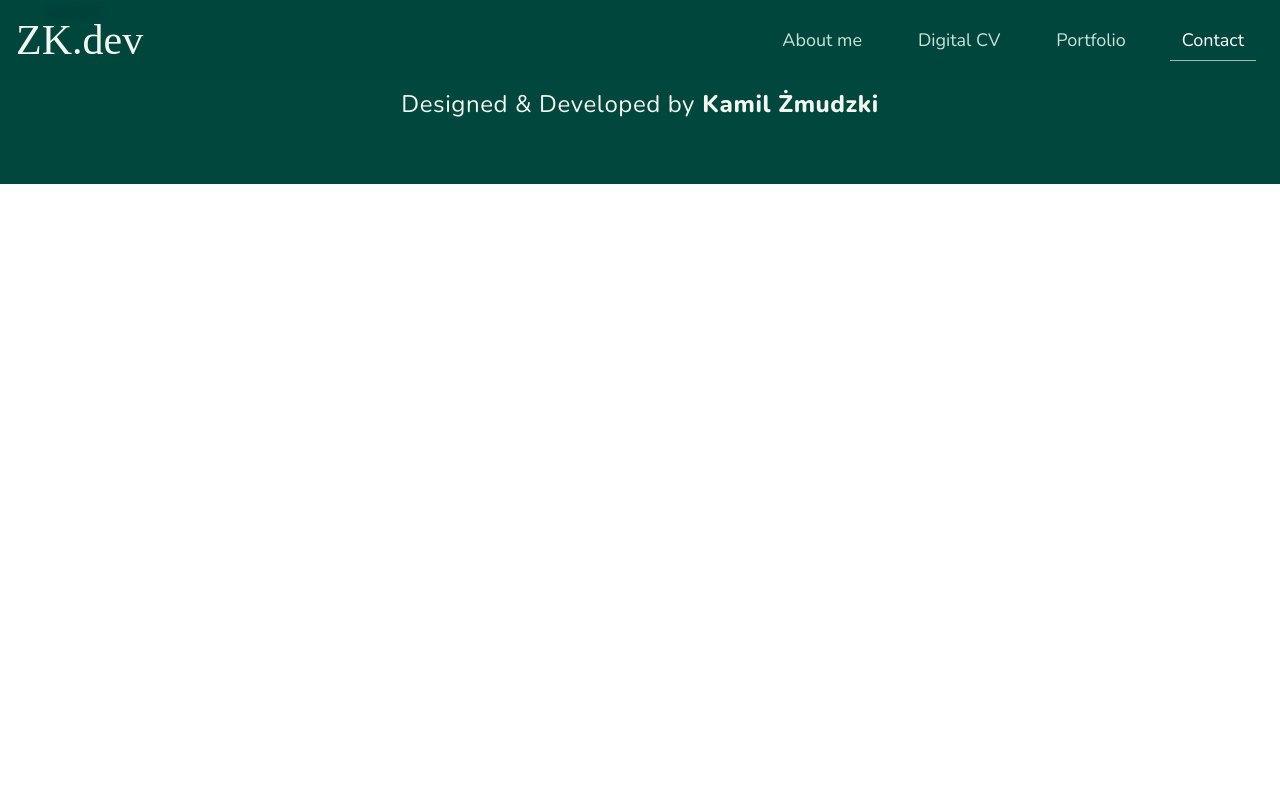
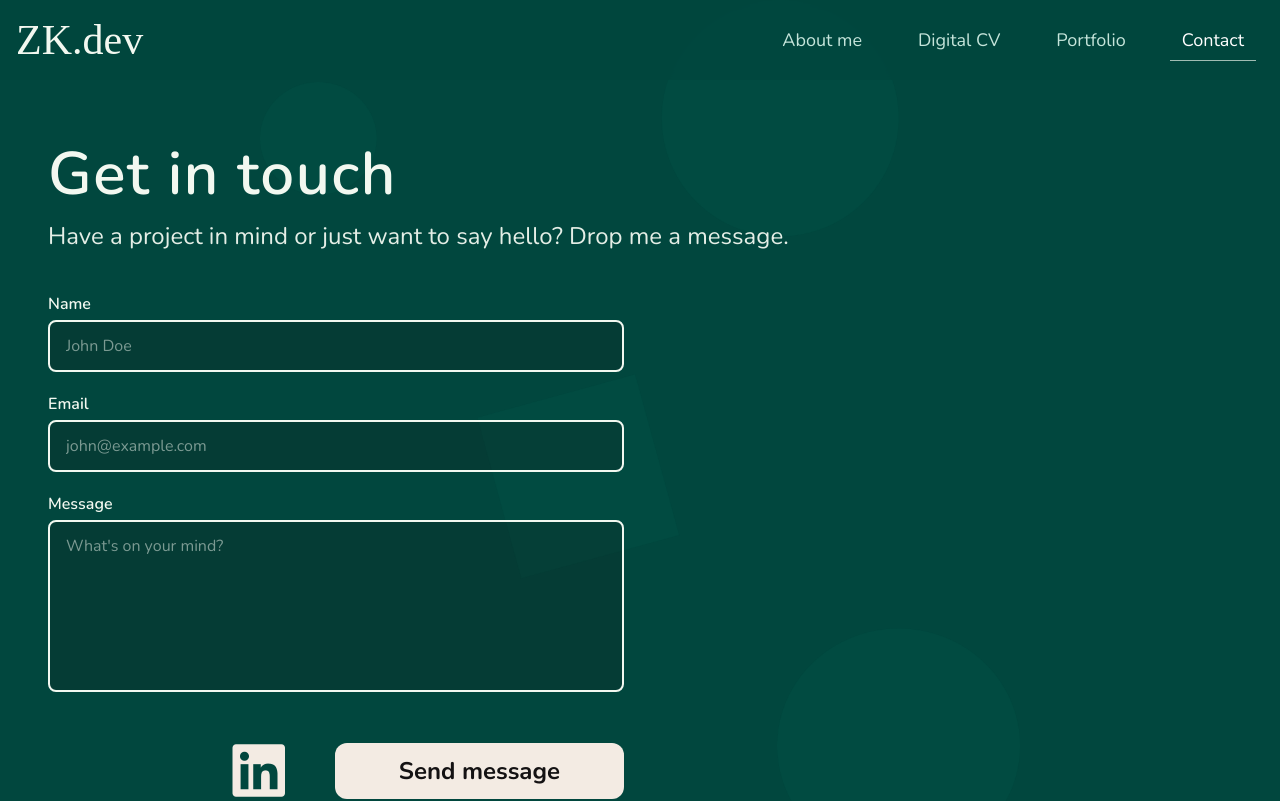
Before and after one commit to zmudzkikamil/kzmudzki-portfolio-client, a React (Vite) app: page /contact in a window 1280 px wide. Shown: the top 801 px of the page. Built offline with nearby package versions, Linux system fonts and the light colour scheme; no server answers; a web font is replaced by a local one.

Commit message:
added contact form

```diff
--- a/package.json
+++ b/package.json
@@ -16,6 +16,7 @@
     "@fortawesome/fontawesome-free": "^6.7.2",
     "@fortawesome/react-fontawesome": "^0.2.2",
     "@headlessui/react": "^2.2.0",
+    "@hookform/resolvers": "^5.2.2",
     "@tanstack/react-query": "^5.62.3",
     "@tanstack/react-query-devtools": "^5.62.3",
     "axios": "^1.7.9",
@@ -25,7 +26,10 @@
     "react-dom": "^18.3.1",
     "react-error-boundary": "^4.1.2",
     "react-helmet-async": "^2.0.5",
-    "react-router": "^7.0.2"
+    "react-hook-form": "^7.71.1",
+    "react-router": "^7.0.2",
+    "tailwind-merge": "^3.5.0",
+    "zod": "^4.3.6"
   },
   "devDependencies": {
     "@eslint/js": "^9.11.1",
--- /dev/null
+++ b/src/api/errors.ts
@@ -0,0 +1,10 @@
+import { AxiosError } from "axios";
+
+export function extractServerError(error: Error | null): string | null {
+  if (!error) return null;
+  const data = (error as AxiosError<{ message: string | string[] }>).response
+    ?.data;
+  if (!data) return error.message;
+  const { message } = data;
+  return Array.isArray(message) ? message.join(". ") : message;
+}
--- /dev/null
+++ b/src/api/services/contact.ts
@@ -0,0 +1,6 @@
+import { api } from "../api";
+import { ContactFormData } from "../types/contact";
+
+export const sendContact = async (data: ContactFormData): Promise<void> => {
+  return api.post("/contact", data);
+};
--- /dev/null
+++ b/src/api/types/contact.ts
@@ -0,0 +1,15 @@
+import { z } from "zod";
+
+export const contactSchema = z.object({
+  name: z
+    .string()
+    .min(2, "Name must be at least 2 characters")
+    .max(100, "Name must be at most 100 characters"),
+  email: z.email("Enter a valid email address"),
+  message: z
+    .string()
+    .min(10, "Message must be at least 10 characters")
+    .max(2000, "Message must be at most 2000 characters"),
+});
+
+export type ContactFormData = z.infer<typeof contactSchema>;
--- a/src/shared/components/form/button.tsx
+++ b/src/shared/components/form/button.tsx
@@ -1,9 +1,13 @@
+import { Spinner } from "@/shared/components/spinner";
 import { classNames } from "@/utils/classNames";
 import React from "react";
+import { twMerge } from "tailwind-merge";
 
 export interface ButtonProps {
-  onClick: () => void;
+  onClick?: () => void;
+  type?: "button" | "submit" | "reset";
   label: string;
+  loading?: boolean;
   disabled?: boolean;
   className?: string;
   testId?: string;
@@ -11,24 +15,32 @@ export interface ButtonProps {
 
 const Button: React.FC<ButtonProps> = ({
   onClick,
+  type = "button",
   label,
+  loading = false,
   disabled = false,
   className,
   testId,
 }) => {
-  const buttonStyle = classNames({
-    "py-3 px-14 lg:px-16 rounded-full bg-cta hover:bg-white min-w-max text:xl lg:text-2xl leading-none text-black font-bold":
-      true,
-    "bg-grey text-white": disabled,
-    [className as string]: !!className,
-  });
+  const isDisabled = disabled || loading;
+  const buttonStyle = twMerge(
+    classNames({
+      "inline-flex items-center justify-center gap-2 py-3 px-14 lg:px-16 rounded-full bg-cta min-w-max text:xl lg:text-2xl leading-none text-black font-bold transition-colors":
+        true,
+      "hover:bg-white": !isDisabled,
+      "bg-grey text-white cursor-not-allowed": isDisabled,
+    }),
+    className,
+  );
   return (
     <button
+      type={type}
       onClick={onClick}
-      disabled={disabled}
+      disabled={isDisabled}
       className={buttonStyle}
       data-testid={testId || "button"}
     >
+      {loading && <Spinner size="sm" variant="primary" />}
       {label}
     </button>
   );
--- a/src/shared/components/form/index.ts
+++ b/src/shared/components/form/index.ts
@@ -1 +1,3 @@
 export * from "./button";
+export * from "./input";
+export * from "./textarea";
--- /dev/null
+++ b/src/shared/components/form/input.tsx
@@ -0,0 +1,38 @@
+import { classNames } from "@/utils/classNames";
+import React from "react";
+import { inputBase } from "./styles";
+
+interface Props extends React.ComponentPropsWithoutRef<"input"> {
+  label: string;
+  error?: string;
+}
+
+export const Input = React.forwardRef<HTMLInputElement, Props>(
+  ({ label, error, id, className, ...props }, ref) => (
+    <div>
+      <label
+        htmlFor={id}
+        className="block mb-1 text-base text-secondary font-semibold"
+      >
+        {label}
+      </label>
+      <input
+        id={id}
+        ref={ref}
+        className={classNames({
+          [inputBase]: true,
+          "border-red-400": !!error,
+          [className as string]: !!className,
+        })}
+        {...props}
+      />
+      {error && (
+        <p className="mt-1 text-sm text-red-400" role="alert">
+          {error}
+        </p>
+      )}
+    </div>
+  ),
+);
+
+Input.displayName = "Input";
--- /dev/null
+++ b/src/shared/components/form/styles.ts
@@ -0,0 +1,2 @@
+export const inputBase =
+  "w-full rounded-lg px-4 py-3 bg-black/20 text-secondary placeholder:text-secondary/50 border-2 border-secondary focus:border-secondary focus:outline-none transition-colors";
--- /dev/null
+++ b/src/shared/components/form/textarea.tsx
@@ -0,0 +1,39 @@
+import { classNames } from "@/utils/classNames";
+import React from "react";
+import { inputBase } from "./styles";
+
+interface Props extends React.ComponentPropsWithoutRef<"textarea"> {
+  label: string;
+  error?: string;
+}
+
+export const Textarea = React.forwardRef<HTMLTextAreaElement, Props>(
+  ({ label, error, id, className, ...props }, ref) => (
+    <div>
+      <label
+        htmlFor={id}
+        className="block mb-1 text-base text-secondary font-semibold"
+      >
+        {label}
+      </label>
+      <textarea
+        id={id}
+        ref={ref}
+        className={classNames({
+          [inputBase]: true,
+          "resize-none": true,
+          "border-red-400": !!error,
+          [className as string]: !!className,
+        })}
+        {...props}
+      />
+      {error && (
+        <p className="mt-1 text-sm text-red-400" role="alert">
+          {error}
+        </p>
+      )}
+    </div>
+  ),
+);
+
+Textarea.displayName = "Textarea";
--- a/src/views/contact/Contact.tsx
+++ b/src/views/contact/Contact.tsx
@@ -1,8 +1,26 @@
+import React from "react";
 import { ViewLayout } from "@/layout/view-layout";
+import {
+  Header,
+  HeaderTitle,
+  HeaderSubtitle,
+} from "@/shared/components/header";
+import { ContactForm } from "./components/contact-form";
 
 interface Props {}
 
 const Contact: React.FC<Props> = () => {
-  return <ViewLayout mode="primary">contact</ViewLayout>;
+  return (
+    <ViewLayout mode="primary">
+      <Header className="pt-28 space-y-4">
+        <HeaderTitle>Get in touch</HeaderTitle>
+        <HeaderSubtitle text="Have a project in mind or just want to say hello? Drop me a message." />
+      </Header>
+      <main className="mt-10 pb-16">
+        <ContactForm />
+      </main>
+    </ViewLayout>
+  );
 };
+
 export default Contact;
--- /dev/null
+++ b/src/views/contact/components/contact-form.tsx
@@ -0,0 +1,118 @@
+import { extractServerError } from "@/api/errors";
+import { sendContact } from "@/api/services/contact";
+import { contactSchema, ContactFormData } from "@/api/types/contact";
+import Button from "@/shared/components/form/button";
+import { Input, Textarea } from "@/shared/components/form";
+import { zodResolver } from "@hookform/resolvers/zod";
+import { useMutation } from "@tanstack/react-query";
+import React from "react";
+import { useForm } from "react-hook-form";
+import { LinkButton } from "@/shared/components/form/link-button";
+
+export const ContactForm: React.FC = () => {
+  const {
+    register,
+    handleSubmit,
+    reset,
+    formState: { errors },
+  } = useForm<ContactFormData>({
+    resolver: zodResolver(contactSchema),
+    mode: "onTouched",
+  });
+
+  const {
+    mutate,
+    isPending,
+    isSuccess,
+    error: mutationError,
+  } = useMutation({ mutationFn: sendContact });
+
+  const serverError = extractServerError(mutationError);
+
+  const onSubmit = (data: ContactFormData) => {
+    mutate({
+      name: data.name.trim(),
+      email: data.email.trim().toLowerCase(),
+      message: data.message.trim(),
+    });
+  };
+
+  if (isSuccess) {
+    return (
+      <div
+        className="flex flex-col items-center gap-4 py-16 text-center text-secondary"
+        role="status"
+      >
+        <p className="text-2xl font-semibold">Message sent!</p>
+        <p className="text-secondary/70">
+          Thank you for reaching out. I'll get back to you soon.
+        </p>
+        <button
+          onClick={() => reset()}
+          className="mt-4 text-sm underline text-secondary/60 hover:text-secondary transition-colors"
+        >
+          Send another message
+        </button>
+      </div>
+    );
+  }
+
+  return (
+    <form
+      onSubmit={handleSubmit(onSubmit)}
+      noValidate
+      className="flex flex-col gap-5 w-full max-w-xl"
+    >
+      {serverError && (
+        <div
+          className="rounded-lg border border-red-400/60 bg-red-400/10 px-4 py-3 text-sm text-red-300"
+          role="alert"
+        >
+          {serverError}
+        </div>
+      )}
+
+      <Input
+        id="name"
+        label="Name"
+        type="text"
+        autoComplete="name"
+        placeholder="John Doe"
+        error={errors.name?.message}
+        {...register("name")}
+      />
+
+      <Input
+        id="email"
+        label="Email"
+        type="email"
+        autoComplete="email"
+        placeholder="john@example.com"
+        error={errors.email?.message}
+        {...register("email")}
+      />
+
+      <Textarea
+        id="message"
+        label="Message"
+        rows={6}
+        placeholder="What's on your mind?"
+        error={errors.message?.message}
+        {...register("message")}
+      />
+      <div className="flex justify-end gap-12 mt-6">
+        <LinkButton
+          icon="fa-brands fa-linkedin"
+          url="https://www.linkedin.com/in/k-zmudzki/"
+          variant="cta"
+        />
+        <Button
+          type="submit"
+          label={isPending ? "Sending…" : "Send message"}
+          loading={isPending}
+          className="rounded-xl"
+        />
+      </div>
+    </form>
+  );
+};
```
Also changed, not shown: 2 other files (tests, documents, lock files or other folders).
